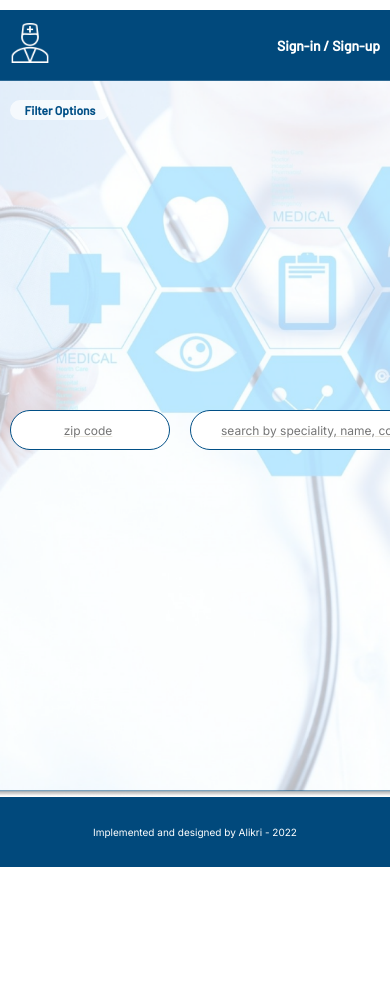
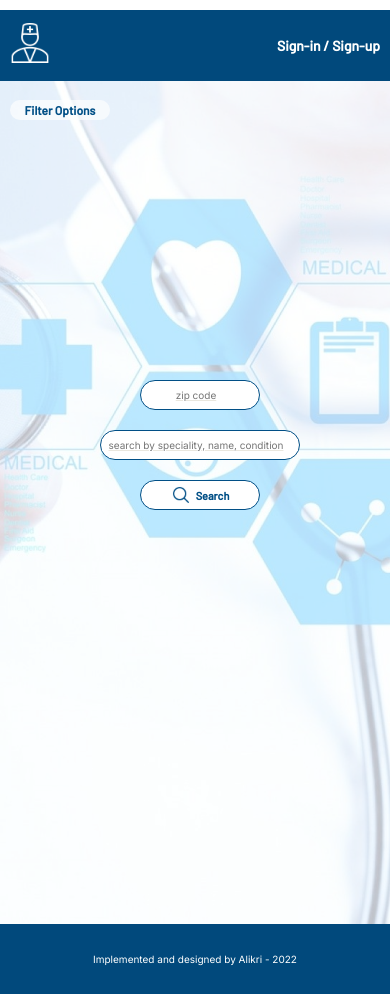
Before and after one commit to alikri/Doctor-s-Search, a React (Create React App) app: page / in a window 390 px wide. Before the commit the page ends 867 px from the top, so only its background shows below. Built offline with nearby package versions, Linux system fonts and the light colour scheme; no server answers.

Commit message:
feat: add media query to the search-bar component

```diff
--- a/src/components/search-bar/searchBar.styles.scss
+++ b/src/components/search-bar/searchBar.styles.scss
@@ -2,16 +2,13 @@
 
 .search-container {
 	display: flex;
-	margin-top: 130px;
+	margin-top: 250px;
 
 	.input-search {
-		font-family: 'Inter', sans-serif;
-		width: 180px;
 		height: 40px;
 		border-radius: 50px;
 		border: 1px solid #014F86;
 		background-color: white;
-		font-size: 16px;
 		font-size: 12px;
 
 
@@ -68,4 +65,104 @@
 			box-shadow: 0px 4px 4px rgba(0, 0, 0, 0.25);
 		}
 	}
+
+	@media (max-width: 1182px) {
+		.input-search {
+			height: 35px;
+		}
+
+		.home-page-search {
+			width: 450px;
+		}
+
+		.home-page-zip {
+			width: 120px;
+		}
+
+		.search-btn {
+			height: 30px;
+			width: 120px;
+			font-size: 13px;
+		}
+	}
+	@media (max-width: 991px) {
+		margin-top: 200px;
+
+		.input-search {
+			height: 30px;
+		}
+
+		.home-page-search {
+			width: 400px;
+		}
+
+		.home-page-zip {
+			width: 120px;
+		}
+
+		.search-btn {
+			height: 30px;
+			width: 120px;
+			font-size: 12px;
+		}
+	}
+	@media (max-width: 768px) {
+		margin-top: 100px;
+		align-self: center;
+		flex-direction: column;
+		align-items: center;
+		justify-content: space-between;
+
+		.input-search {
+			margin-left: 0;
+			margin-bottom: 20px;
+			padding-left: 5px;
+			font-size: 12px;
+		}
+
+		.home-page-search {
+			width: 300px;
+			text-align: center;
+			font-size: 12px;
+		}
+
+		.home-page-zip {
+			font-size: 12px;
+		}
+
+		.search-btn {
+			margin-left: 0;
+			font-size: 14px;
+		}
+	}
+
+	@media (max-width: 480px) {
+		.home-page-search {
+			width: 200px;
+			font-size: 10px;
+		}
+		.home-page-zip {
+			font-size: 10px;
+		}
+
+		.search-btn {
+			font-size: 11px;
+		}
+
+	}
 }
+
+
+// @media (max-width: 1182px) {
+
+// }
+// @media (max-width: 991px) {
+
+// }
+// @media (max-width: 768px) {
+
+// }
+
+// @media (max-width: 480px) {
+
+// }
--- a/src/routes/home-page/home.styles.scss
+++ b/src/routes/home-page/home.styles.scss
@@ -2,21 +2,14 @@
 	overflow: scroll;
 	background-repeat: no-repeat;
 	background-position: 50% 0;
-	background-size: cover;
-	height: 85%;
+	height: 100vh;
 	display: flex;
 	flex-direction: column;
 	justify-content: flex-start;
 	align-items: center;
 
 
-	// @media (max-width: 1182px) {
-
-// }
-// @media (max-width: 991px) {
-
-// }
-@media (max-width: 768px) {
+@media (max-width: 768px) and (max-height: 959px){
 	padding-left: 10px;
 	align-items: flex-start;
 }
```
